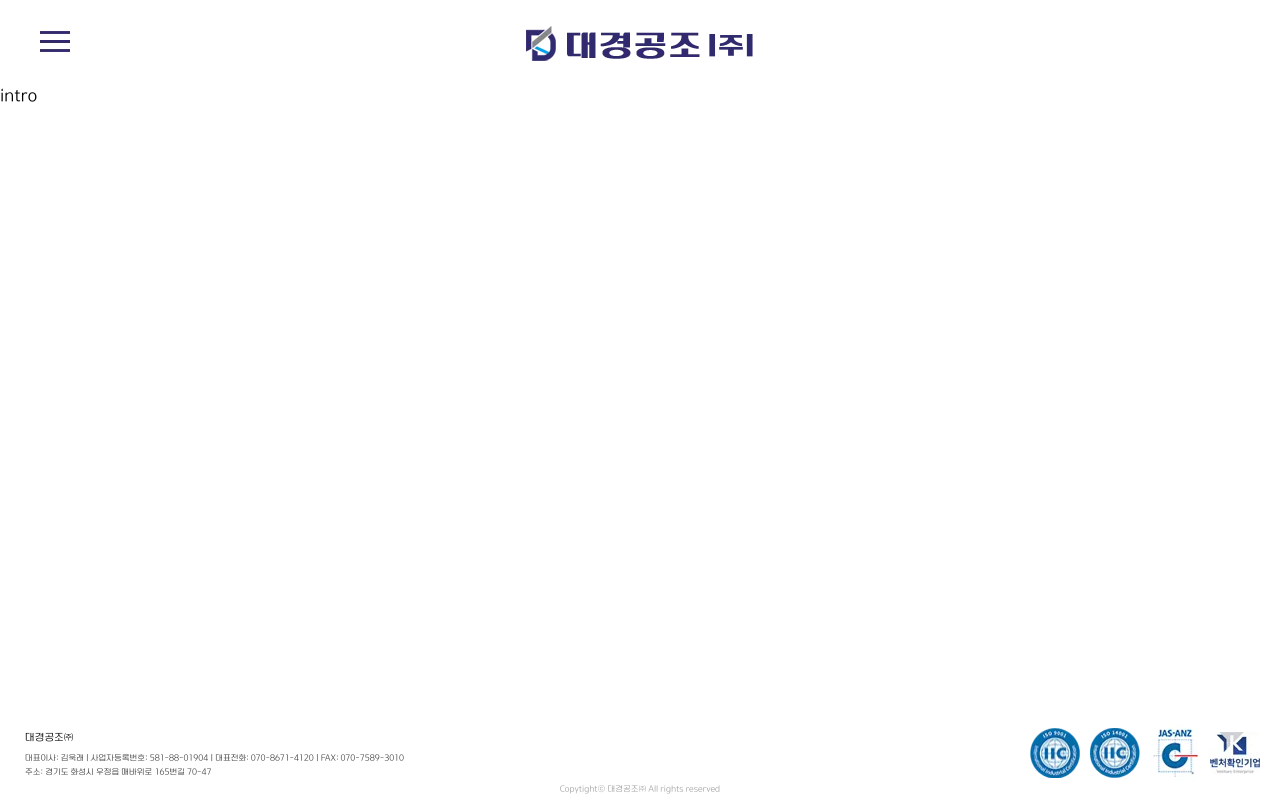
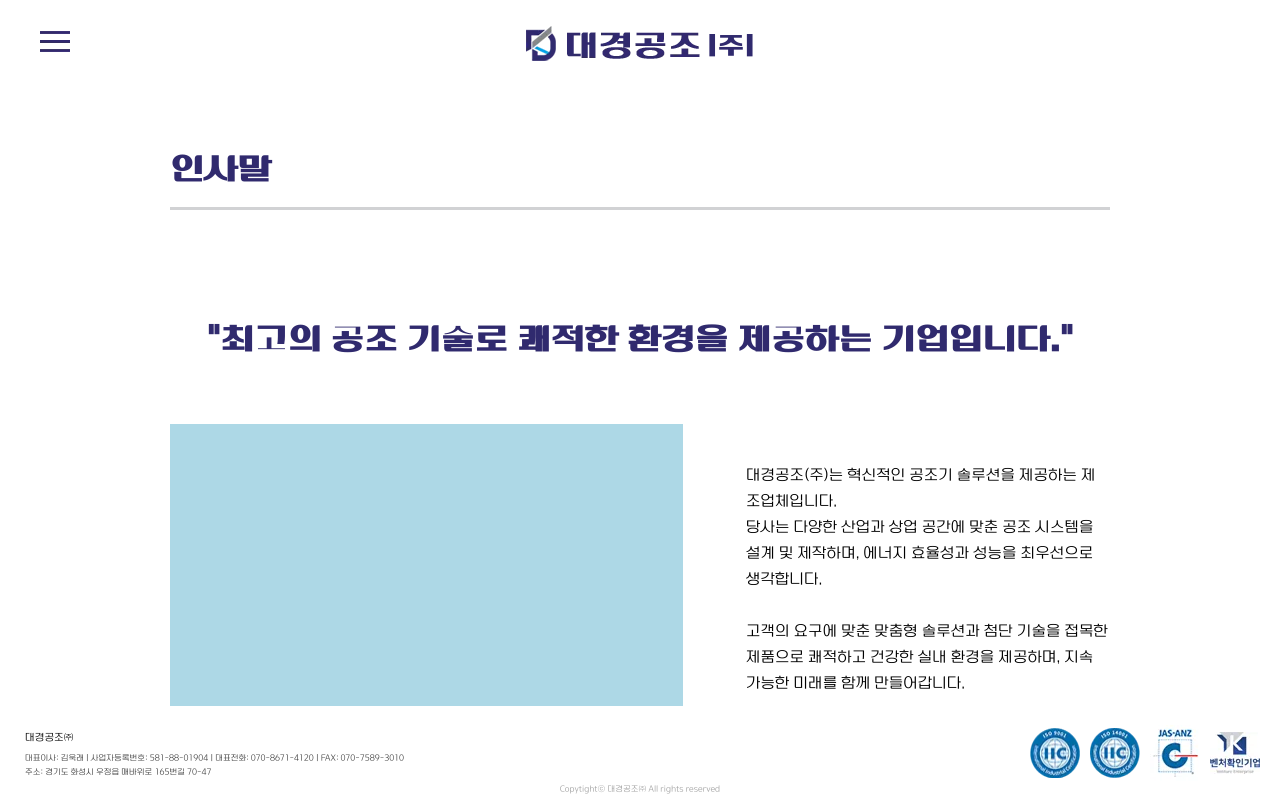
Before and after one commit to junhooo111/TKLanding, a React (Create React App) app in the folder tkpage/: page /intro in a window 1280 px wide. Built offline with nearby package versions, Linux system fonts and the light colour scheme.

Commit message:
인사말 페이지 추가

```diff
--- a/tkpage/src/AirConditioner/style.module.scss
+++ b/tkpage/src/AirConditioner/style.module.scss
@@ -1,4 +1,5 @@
 .component {
   flex: 1;
-  width: 100%;
+  width: calc(100% - 340px);
+  padding: 66px 170px 0 170px;
 }
--- a/tkpage/src/CleanRoom/style.module.scss
+++ b/tkpage/src/CleanRoom/style.module.scss
@@ -1,4 +1,5 @@
 .component {
   flex: 1;
-  width: 100%;
+  width: calc(100% - 340px);
+  padding: 66px 170px 0 170px;
 }
--- a/tkpage/src/ConstantFacility/style.module.scss
+++ b/tkpage/src/ConstantFacility/style.module.scss
@@ -1,4 +1,5 @@
 .component {
   flex: 1;
-  width: 100%;
+  width: calc(100% - 340px);
+  padding: 66px 170px 0 170px;
 }
--- a/tkpage/src/History/style.module.scss
+++ b/tkpage/src/History/style.module.scss
@@ -1,4 +1,5 @@
 .component {
   flex: 1;
-  width: 100%;
+  width: calc(100% - 340px);
+  padding: 66px 170px 0 170px;
 }
--- a/tkpage/src/Intro/index.tsx
+++ b/tkpage/src/Intro/index.tsx
@@ -1,5 +1,21 @@
+import { TitleComponent } from "../common/components/TitleComponent";
 import styles from "./style.module.scss";
 
 export function Intro() {
-  return <div className={styles.component}>intro</div>;
+  return (
+    <div className={styles.component}>
+      <TitleComponent label="인사말" />
+      <h2
+        className={styles.title}
+      >{`"최고의 공조 기술로 쾌적한 환경을 제공하는 기업입니다."`}</h2>
+      <div className={styles.contents}>
+        <div className={styles.temp} />
+        <div className={styles.detail}>
+          <p>
+            {`대경공조(주)는 혁신적인 공조기 솔루션을 제공하는 제조업체입니다. \n당사는 다양한 산업과 상업 공간에 맞춘 공조 시스템을 설계 및 제작하며, 에너지 효율성과 성능을 최우선으로 생각합니다. \n\n고객의 요구에 맞춘 맞춤형 솔루션과 첨단 기술을 접목한 제품으로 쾌적하고 건강한 실내 환경을 제공하며, 지속 가능한 미래를 함께 만들어갑니다. \n\n대경공조(주)는 철저한 품질 관리와 신속한 서비스로 고객 만족을 최우선으로 하며, 공조기 시장에서 신뢰받는 파트너로 자리매김하고 있습니다.`}
+          </p>
+        </div>
+      </div>
+    </div>
+  );
 }
--- a/tkpage/src/Intro/style.module.scss
+++ b/tkpage/src/Intro/style.module.scss
@@ -1,4 +1,39 @@
 .component {
+  overflow-x: hidden;
+  overflow-y: auto;
   flex: 1;
-  width: 100%;
+  width: calc(100% - 340px);
+  padding: 66px 170px 0 170px;
+  display: flex;
+  flex-direction: column;
+  align-items: center;
+  gap: 67px;
 }
+
+.title {
+  font-size: 30px;
+  color: #302a6e;
+}
+
+.contents {
+  display: flex;
+  gap: 63px;
+  margin-bottom: 50px;
+
+  > .temp {
+    width: 513px;
+    height: 359px;
+    background-color: lightblue;
+  }
+
+  > .detail {
+    flex: 1;
+
+    > p {
+      margin-top: 38px;
+      font-size: 15px;
+      white-space: pre-wrap;
+      line-height: 26px;
+    }
+  }
+}
--- a/tkpage/src/Location/style.module.scss
+++ b/tkpage/src/Location/style.module.scss
@@ -1,4 +1,5 @@
 .component {
   flex: 1;
-  width: 100%;
+  width: calc(100% - 340px);
+  padding: 66px 170px 0 170px;
 }
--- a/tkpage/src/OtherFacility/style.module.scss
+++ b/tkpage/src/OtherFacility/style.module.scss
@@ -1,4 +1,5 @@
 .component {
   flex: 1;
-  width: 100%;
+  width: calc(100% - 340px);
+  padding: 66px 170px 0 170px;
 }
--- /dev/null
+++ b/tkpage/src/common/components/TitleComponent/index.tsx
@@ -0,0 +1,10 @@
+import styles from "./style.module.scss";
+
+export function TitleComponent(props: { label: string }) {
+  return (
+    <div className={styles.component}>
+      <h2>{props.label}</h2>
+      <div className={styles.subLine} />
+    </div>
+  );
+}
--- /dev/null
+++ b/tkpage/src/common/components/TitleComponent/style.module.scss
@@ -0,0 +1,18 @@
+.component {
+  width: 100%;
+  display: flex;
+  flex-direction: column;
+  gap: 20px;
+  margin-bottom: 45px;
+
+  > h2 {
+    font-size: 30px;
+    color: #302a6e;
+  }
+
+  > .subLine {
+    width: 100%;
+    height: 3px;
+    background-color: #d1d2d4;
+  }
+}
```
